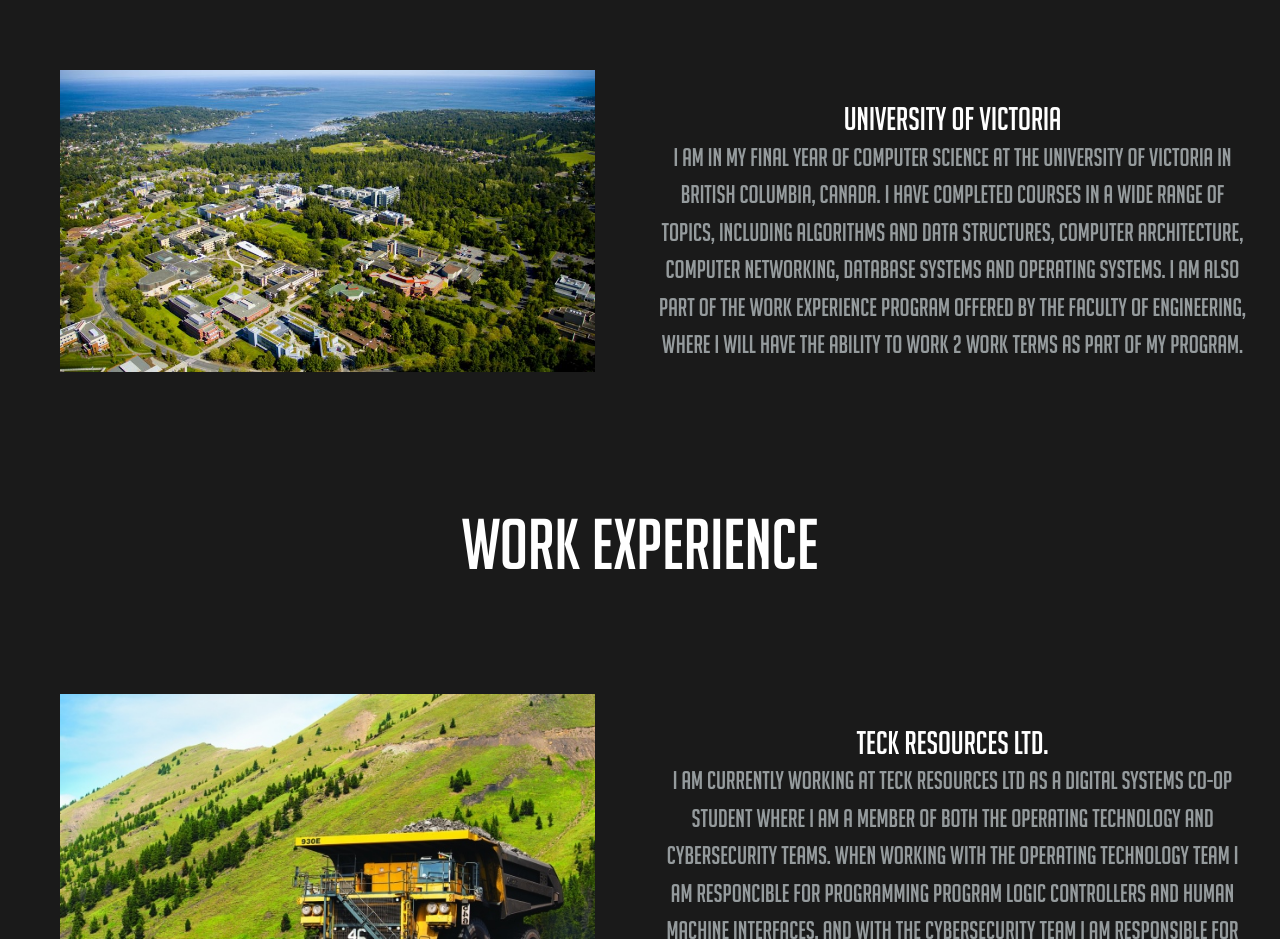
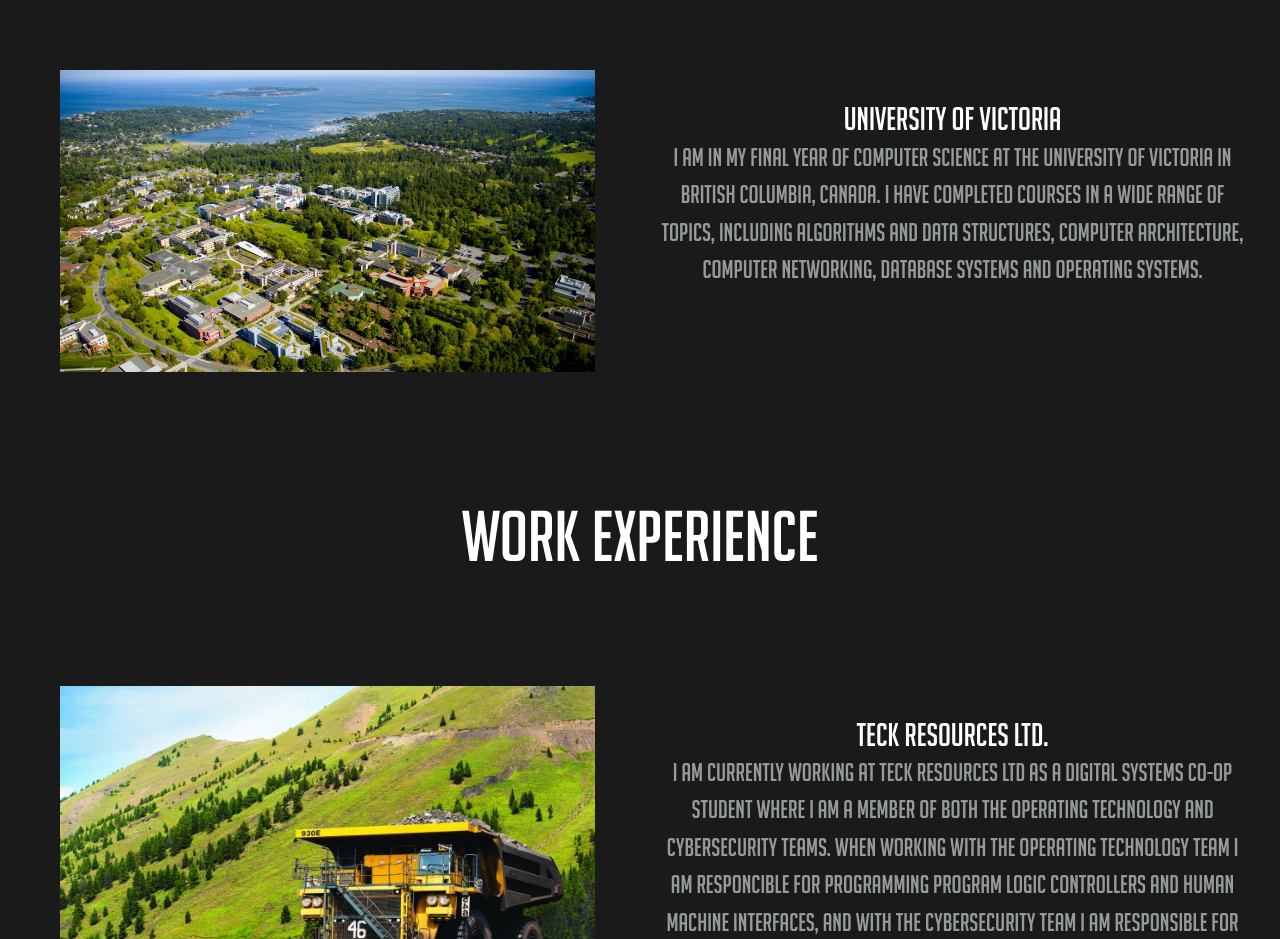
Before and after one commit to DSchriemer/World-War-1-Timeline, a website: page index.html in a window 1280 px wide. Shown: the part 860-1799 px from the top of the page. Drawn offline with nearby package versions, Linux system fonts and the light colour scheme; a web font is replaced by a local one.

Commit message:
updated education

```diff
--- a/index.html
+++ b/index.html
@@ -50,7 +50,7 @@
       </div>
       <div class="text_col col-xl">
         <h1 id = "2row" class="title_col">University of Victoria</h1>
-        <p class="paragraph_col">I am in my final year of Computer Science at the University of Victoria in British Columbia, Canada. I have completed courses in a wide range of topics, including Algorithms and Data Structures, Computer Architecture, Computer Networking, Database systems and Operating Systems. I am also part of the Work Experience program offered by the Faculty of Engineering, where I will have the ability to work 2 work terms as part of my program.</p>
+        <p class="paragraph_col">I am in my final year of Computer Science at the University of Victoria in British Columbia, Canada. I have completed courses in a wide range of topics, including Algorithms and Data Structures, Computer Architecture, Computer Networking, Database systems and Operating Systems.</p>
 
       </div>
     </div>
```
